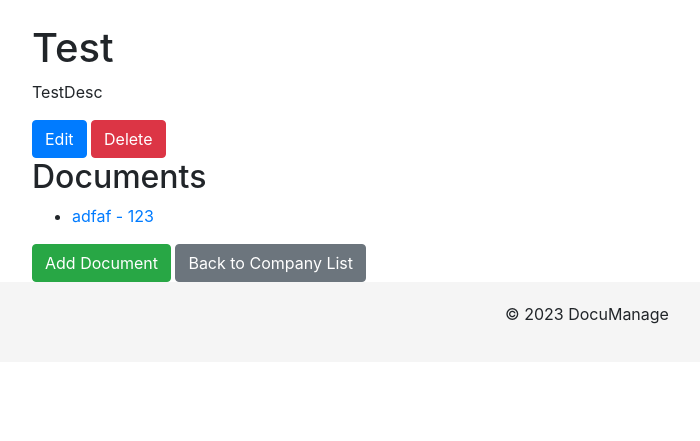
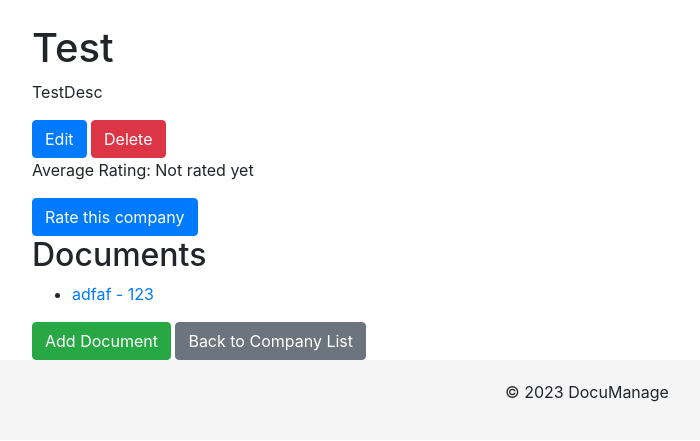
Before and after one commit to chrismin13/DocuManager, a Django app: a page that uses documents/templates/documents/company_detail.html in a window 1280 px wide. Shown: the part 56-497 px from the top of the page, without its empty margins (53-753 px from the left). Run offline with Django 4.2, Linux system fonts and the light colour scheme; a user stored in the database is signed in; data comes from the database, SQL or seed files in the repository; both versions use the stored data as it was after the commit; some libraries are stand-ins or nearby versions.

Commit message:
Add initial ratings system

```diff
--- a/documents/models.py
+++ b/documents/models.py
@@ -3,6 +3,7 @@ from django.conf import settings
 from django.utils.text import slugify
 import os
 from datetime import datetime
+from django.contrib.auth.models import User
 
 class Company(models.Model):
     name = models.CharField(max_length=100)
@@ -39,3 +40,14 @@ class Document(models.Model):
 
     def __str__(self):
         return self.title
+
+class Rating(models.Model):
+    company = models.ForeignKey(Company, on_delete=models.CASCADE, related_name='ratings')
+    user = models.ForeignKey(User, on_delete=models.CASCADE)
+    score = models.IntegerField(default=0)
+
+    class Meta:
+        unique_together = ('company', 'user')
+
+    def __str__(self):
+        return f"{self.score} by {self.user.username} for {self.company.name}"
--- a/documents/templates/documents/company_detail.html
+++ b/documents/templates/documents/company_detail.html
@@ -7,6 +7,13 @@
     {% if request.user == company.owner or request.user.is_staff %}
         <a href="{% url 'edit_company' company.slug %}" class="btn btn-primary">Edit</a>
         <a href="{% url 'delete_company' company.slug %}" class="btn btn-danger">Delete</a>
+    {% endif %}
+
+    <!-- Show user ratings -->
+    <p>Average Rating: {{ average_rating|default:"Not rated yet" }}</p>
+    <!-- Only show if user is logged in -->
+    {% if request.user.is_authenticated %}
+        <a href="{% url 'submit_rating' company.slug %}" class="btn btn-primary">Rate this company</a>
     {% endif %}
 
     <!-- Display documents associated with the company -->
--- a/documents/urls.py
+++ b/documents/urls.py
@@ -18,6 +18,7 @@ urlpatterns = [
     path('delete_company/<slug:company_slug>/', views.delete_company, name='delete_company'),
     # Document management from users
     path('company/<slug:company_slug>/add_document/', views.add_document, name='add_document'),
+    path('company/<slug:company_slug>/rate/', views.submit_rating, name='submit_rating'),
     path('company/<slug:company_slug>/edit_document/<int:document_id>/', views.edit_document, name='edit_document'),
     path('company/<slug:company_slug>/delete_document/<int:document_id>/', views.delete_document, name='delete_document'),
     # The following paths must be at the bottom of the list because they are more general than the ones above
--- a/documents/views.py
+++ b/documents/views.py
@@ -1,8 +1,8 @@
 from django.shortcuts import redirect, render, get_object_or_404
-from .models import Company, Document
+from .models import Company, Document, Rating
 from django.contrib.auth.decorators import login_required
-from .forms import CompanyForm, SignUpForm, UserEditForm, DocumentForm
-from django.db.models import Q
+from .forms import CompanyForm, SignUpForm, UserEditForm, DocumentForm, RatingForm
+from django.db.models import Q, Avg
 from django.contrib.auth import authenticate, login, logout
 
 def company_list(request):
@@ -12,7 +12,16 @@ def company_list(request):
 def company_detail(request, company_slug):
     company = get_object_or_404(Company, slug=company_slug)
     documents_by_year = Document.objects.filter(company=company).order_by('-year')
-    return render(request, 'documents/company_detail.html', {'company': company, 'documents': documents_by_year})
+    average_rating = company.ratings.aggregate(average_score=Avg('score'))['average_score']
+    # Keep average rating up to 2 decimal places
+    if average_rating:
+        average_rating = round(average_rating, 2)
+    return render(request, 'documents/company_detail.html', {
+        'company': company,
+        'documents': documents_by_year,
+        'average_rating': average_rating
+    })
+
 
 def document_detail(request, company_slug, year, document_title):
     document = get_object_or_404(Document, company__slug=company_slug, year=year, title=document_title)
@@ -145,3 +154,22 @@ def delete_document(request, company_slug, document_id):
         document.delete()
         return redirect('company_detail', company_slug=company.slug)
     return render(request, 'documents/confirm_delete_document.html', {'document': document, 'company': company})
+
+@login_required
+def submit_rating(request, company_slug):
+    company = get_object_or_404(Company, slug=company_slug)
+    if request.method == 'POST':
+        form = RatingForm(request.POST)
+        if form.is_valid():
+            rating, created = Rating.objects.get_or_create(
+                company=company,
+                user=request.user,
+                defaults={'score': form.cleaned_data['score']}
+            )
+            if not created:
+                rating.score = form.cleaned_data['score']
+                rating.save()
+            return redirect('company_detail', company_slug=company_slug)
+    else:
+        form = RatingForm()
+    return render(request, 'documents/rate_company.html', {'form': form, 'company': company})
```
Also changed, not shown: documents/forms.py (+9 -1 lines), documents/templates/documents/rate_company.html (added, +10 -0 lines), db.sqlite3, documents/migrations/0003_rating.py (added).
